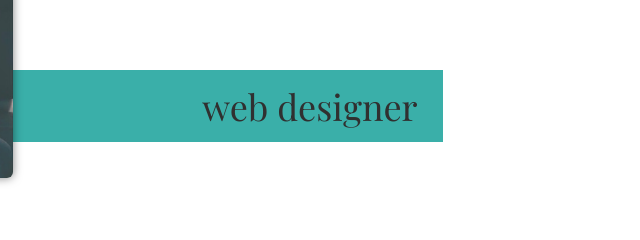
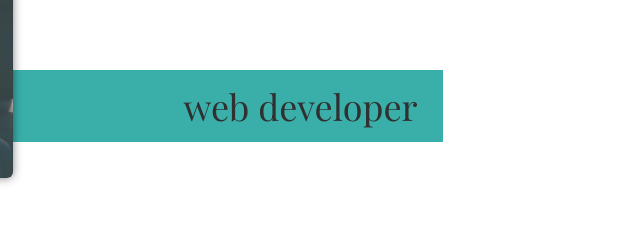
Before and after one commit to mikloseye/My-Portfolio-Page, a plain HTML site: page PortfolioProject/index.html in a window 1280 px wide. Shown: the part 404-644 px from the top of the page, 587-1227 px from the left. Drawn offline with nearby package versions, Linux system fonts and the light colour scheme.

Commit message:
Update index.html
Changed "web designer" to "web developer". Working more towards development rather than design. :)

```diff
--- a/PortfolioProject/index.html
+++ b/PortfolioProject/index.html
@@ -36,7 +36,7 @@
         <h1 class="section-title section-title-intro">
             Hello, I am <strong>Evan Miklosey</strong>
         </h1>
-        <p class="section-subtitle section-subtitle-intro">web designer</p>
+        <p class="section-subtitle section-subtitle-intro">web developer</p>
         <img src="images/mainphoto.jpeg" alt="myphoto" class="intro-img">
     </section>
 
```
